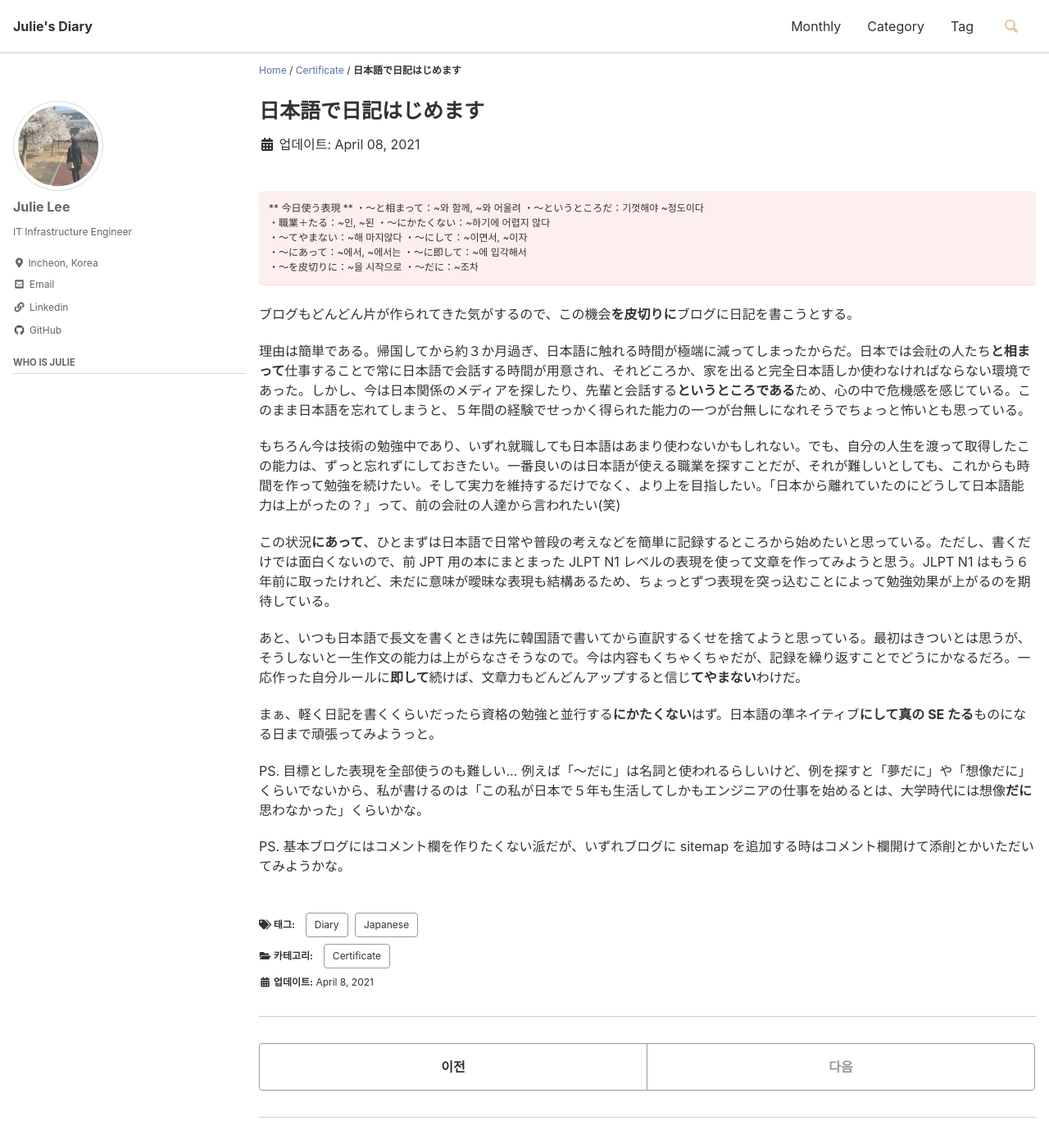
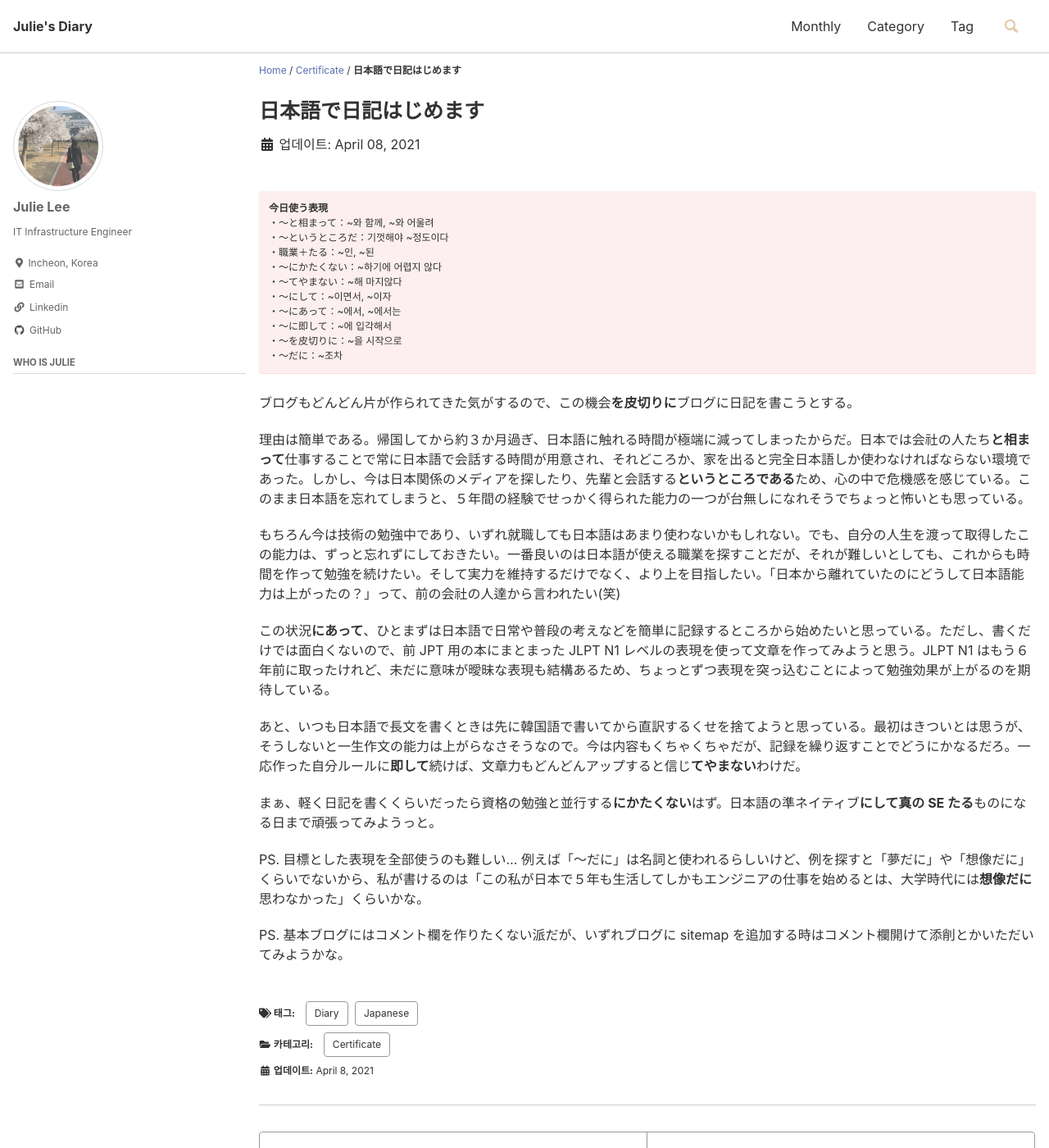
Before and after one commit to smilejulie0812/smilejulie0812.github.io, a Jekyll site: the page built from _posts/2021-04-08-japanesediary20210408.md, in a window 1280 px wide and 1400 px high. Shown: the whole window at 82% size. Built offline with Jekyll 4.4.1, drawn with Linux system fonts in a browser that asks for light colours; cached includes are drawn as plain includes.

```diff
--- a/_posts/2021-04-08-japanesediary20210408.md
+++ b/_posts/2021-04-08-japanesediary20210408.md
@@ -10,12 +10,17 @@ sidebar:
   nav: "docs"
 ---
 <div class="notice--danger" markdown="1">
-** 今日使う表現 **
-・～と相まって：~와 함께, ~와 어울려		・～というところだ：기껏해야 ~정도이다
-・職業＋たる：~인, ~된		・～にかたくない：~하기에 어렵지 않다
-・～てやまない：~해 마지않다			・～にして：~이면서, ~이자
-・～にあって：~에서, ~에서는			・～に即して：~에 입각해서
-・～を皮切りに：~을 시작으로			・～だに：~조차
+**今日使う表現**
+・～と相まって：~와 함께, ~와 어울려
+・～というところだ：기껏해야 ~정도이다
+・職業＋たる：~인, ~된
+・～にかたくない：~하기에 어렵지 않다
+・～てやまない：~해 마지않다
+・～にして：~이면서, ~이자
+・～にあって：~에서, ~에서는
+・～に即して：~에 입각해서
+・～を皮切りに：~을 시작으로
+・～だに：~조차
 </div>
 
 ブログもどんどん片が作られてきた気がするので、この機会**を皮切りに**ブログに日記を書こうとする。
@@ -30,6 +35,6 @@ sidebar:
 
 まぁ、軽く日記を書くくらいだったら資格の勉強と並行する**にかたくない**はず。日本語の準ネイティブ**にして真の SE たる**ものになる日まで頑張ってみようっと。
 
-PS. 目標とした表現を全部使うのも難しい... 例えば「～だに」は名詞と使われるらしいけど、例を探すと「夢だに」や「想像だに」くらいでないから、私が書けるのは「この私が日本で５年も生活してしかもエンジニアの仕事を始めるとは、大学時代には想像**だに**思わなかった」くらいかな。
+PS. 目標とした表現を全部使うのも難しい... 例えば「～だに」は名詞と使われるらしいけど、例を探すと「夢だに」や「想像だに」くらいでないから、私が書けるのは「この私が日本で５年も生活してしかもエンジニアの仕事を始めるとは、大学時代には**想像だに**思わなかった」くらいかな。
 
 PS. 基本ブログにはコメント欄を作りたくない派だが、いずれブログに sitemap を追加する時はコメント欄開けて添削とかいただいてみようかな。
```
